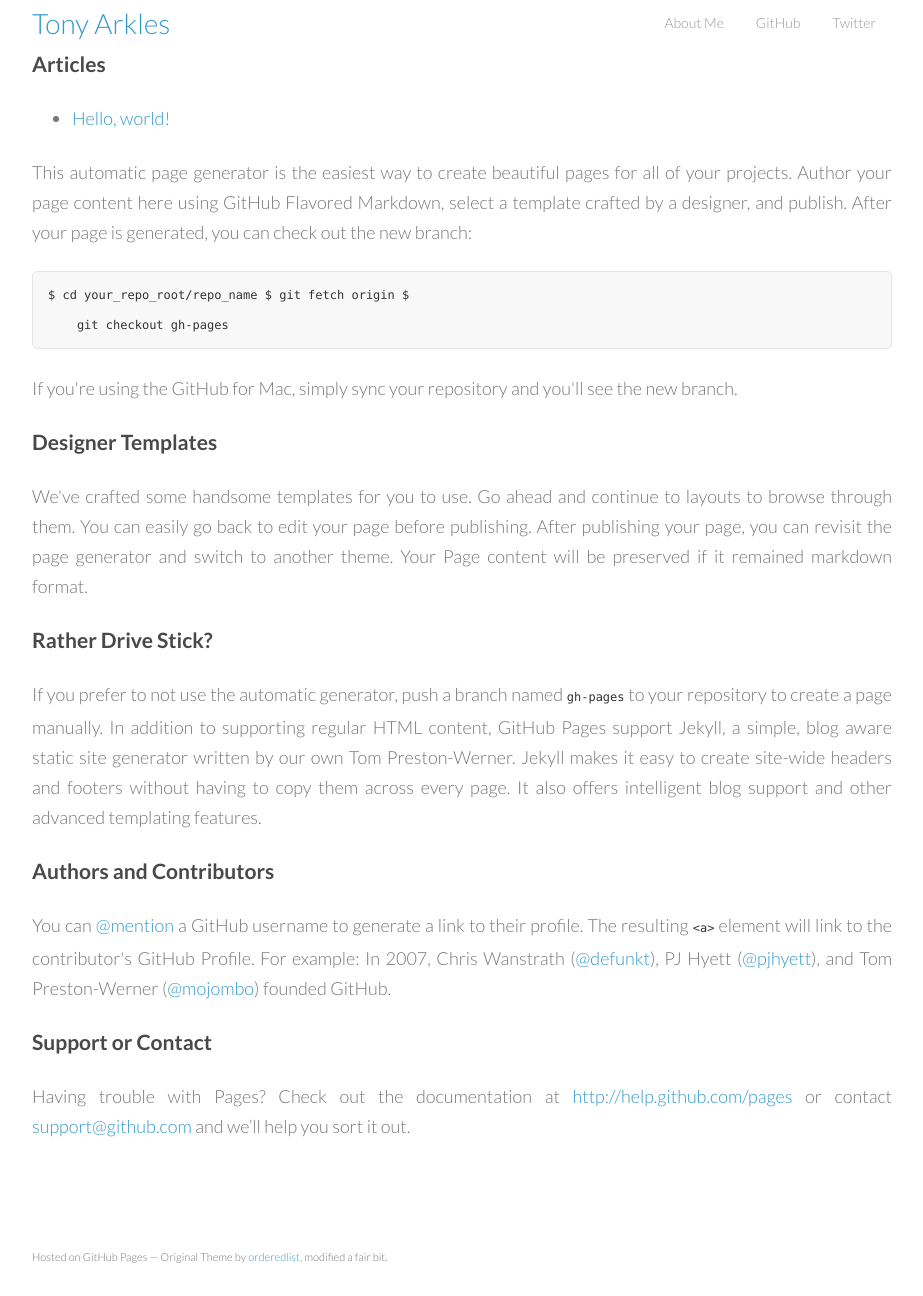
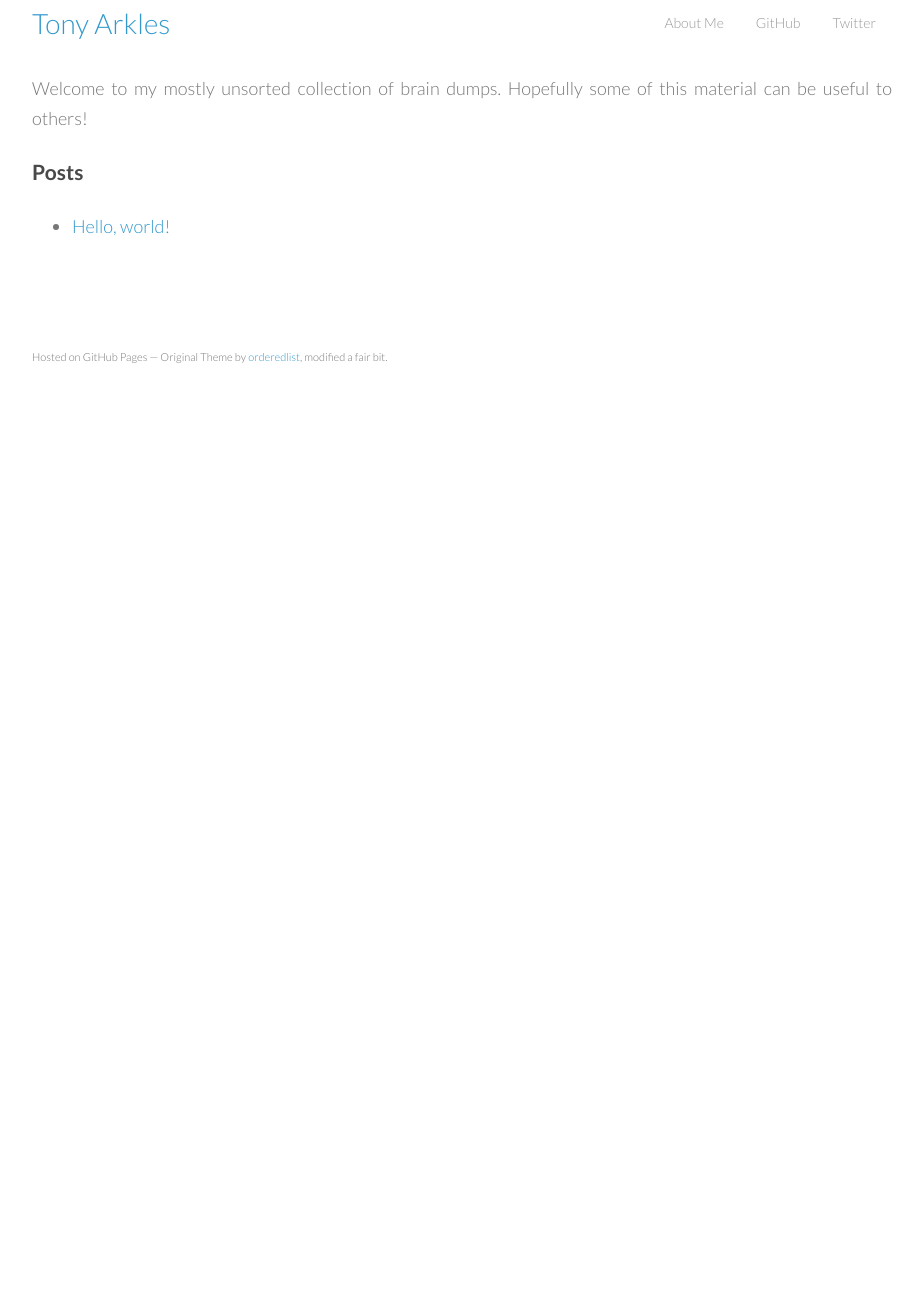
Before and after one commit to tonyarkles/tonyarkles.github.io, a Jekyll site: the page built from index.html, in a window 1280 px wide. Shown: the whole page, without its empty margins (178-1101 px from the left). Built offline with Jekyll 4.4.1, drawn with Linux system fonts in a browser that asks for light colours; after the commit the page ends 900 px from its top, so only the background shows below that.

Commit message:
Done tweaking

```diff
--- a/index.html
+++ b/index.html
@@ -2,78 +2,12 @@
 layout: default
 title:
 ---
-<h3>Articles</h3>
 
+<p>Welcome to my mostly unsorted collection of brain dumps. Hopefully
+some of this material can be useful to others!</p>
+<h3>Posts</h3>
 <ul>
 {% for post in site.posts %}
   <li><a href="{{ post.url }}">{{ post.title }}</a></li>
 {% endfor %}
 </ul>
-
-<p>This automatic page generator is the easiest way to create
-  beautiful pages for all of your projects. Author your page
-  content here using GitHub Flavored Markdown, select a template
-  crafted by a designer, and publish. After your page is
-  generated, you can check out the new branch:</p>
-
-<pre><code>$ cd your_repo_root/repo_name $ git fetch origin $
-    git checkout gh-pages
-</code></pre>
-
-<p>If you're using the GitHub for Mac, simply sync your
-  repository and you'll see the new branch.</p>
-
-<h3>
-  <a name="designer-templates" class="anchor"
-     href="#designer-templates"><span class="octicon
-                                             octicon-link"></span></a>Designer Templates</h3>
-
-<p>We've crafted some handsome templates for you to use. Go
-  ahead and continue to layouts to browse through them. You can
-  easily go back to edit your page before publishing. After
-  publishing your page, you can revisit the page generator and
-  switch to another theme. Your Page content will be preserved
-  if it remained markdown format.</p>
-
-<h3>
-  <a name="rather-drive-stick" class="anchor"
-     href="#rather-drive-stick"><span class="octicon
-                                             octicon-link"></span></a>Rather Drive Stick?</h3>
-
-<p>If you prefer to not use the automatic generator, push a
-  branch named <code>gh-pages</code> to your repository to
-  create a page manually. In addition to supporting regular HTML
-  content, GitHub Pages support Jekyll, a simple, blog aware
-  static site generator written by our own Tom Preston-Werner.
-  Jekyll makes it easy to create site-wide headers and footers
-  without having to copy them across every page. It also offers
-  intelligent blog support and other advanced templating
-  features.</p>
-
-<h3>
-  <a name="authors-and-contributors" class="anchor"
-     href="#authors-and-contributors"><span class="octicon
-                                                   octicon-link"></span></a>Authors and Contributors</h3>
-
-<p>You can <a href="https://github.com/blog/821"
-              class="user-mention">@mention</a> a GitHub username to
-  generate a link to their profile. The
-  resulting <code>&lt;a&gt;</code> element will link to the
-  contributor's GitHub Profile. For example: In 2007, Chris
-  Wanstrath (<a href="https://github.com/defunkt"
-                class="user-mention">@defunkt</a>), PJ Hyett
-  (<a href="https://github.com/pjhyett"
-      class="user-mention">@pjhyett</a>), and Tom Preston-Werner
-  (<a href="https://github.com/mojombo"
-      class="user-mention">@mojombo</a>) founded GitHub.</p>
-
-<h3>
-  <a name="support-or-contact" class="anchor"
-     href="#support-or-contact"><span class="octicon
-                                             octicon-link"></span></a>Support or Contact</h3>
-
-<p>Having trouble with Pages? Check out the documentation
-  at <a href="http://help.github.com/pages">http://help.github.com/pages</a>
-  or
-  contact <a href="mailto:support@github.com">support@github.com</a>
-  and we’ll help you sort it out.</p>
--- a/stylesheets/styles.css
+++ b/stylesheets/styles.css
@@ -14,7 +14,7 @@ h1, h2, h3, h4, h5, h6 {
 }
 
 p, ul, ol, table, pre, dl {
-  margin:24px 0;
+  margin:24px 0 24px;
   line-height: 30px;
   text-align: justify;
 }
```
